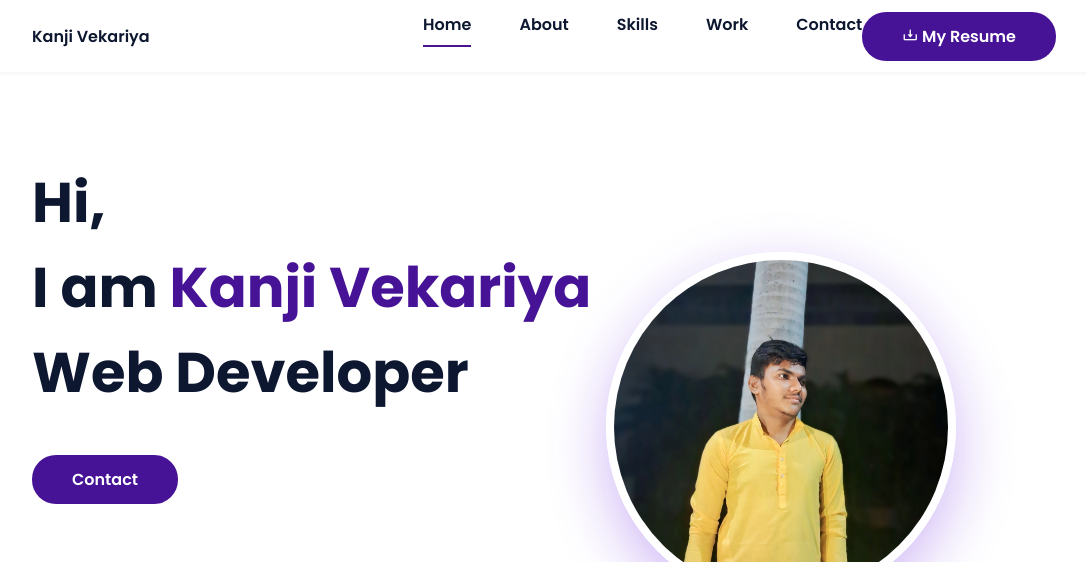
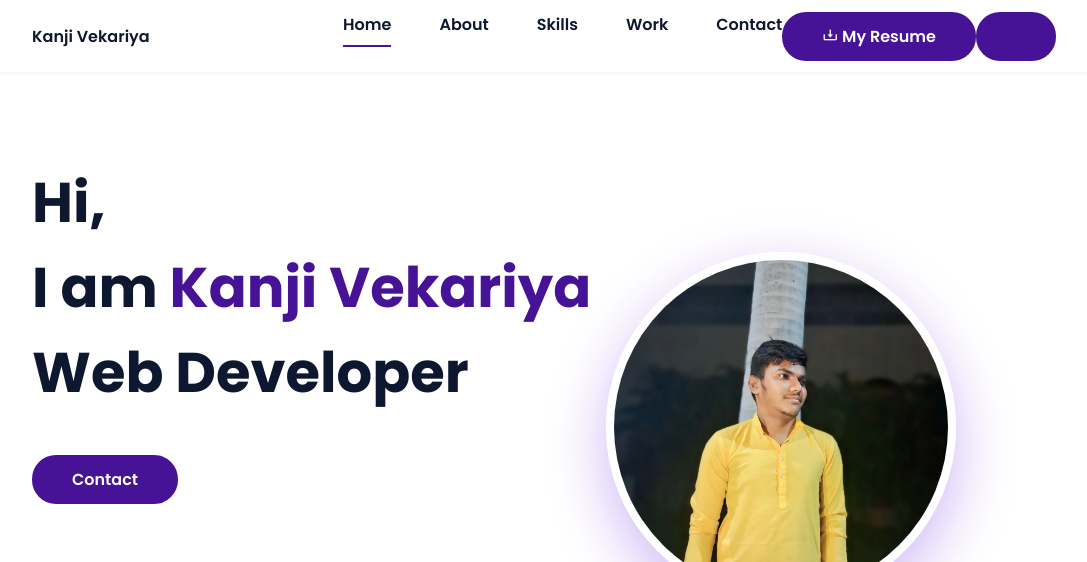
Before and after one commit to KanjiVekariya/FUTURE_FS_01, a plain HTML site: page index.html in a window 1280 px wide. Shown: the top 562 px of the page, without its empty margins (96-1183 px from the left). Drawn offline with nearby package versions, Linux system fonts and the light colour scheme.

Commit message:
Update index.html

```diff
--- a/index.html
+++ b/index.html
@@ -26,7 +26,7 @@
                         <li class="nav__item"><a href="#skills" class="nav__link">Skills</a></li>
                         <li class="nav__item"><a href="#work" class="nav__link">Work</a></li>
                         <li class="nav__item"><a href="#contact" class="nav__link">Contact</a></li>
-						<li></li><a href="assets/files/VekariyaKanji_resume.pdf" target="_blank" class="button resume-btn">
+						<li><a href="assets/files/VekariyaKanji_resume.pdf" target="_blank" class="button resume-btn">
                     <i class='bx bx-download'></i> My Resume</li>
                 </a>
                     </ul>
```
